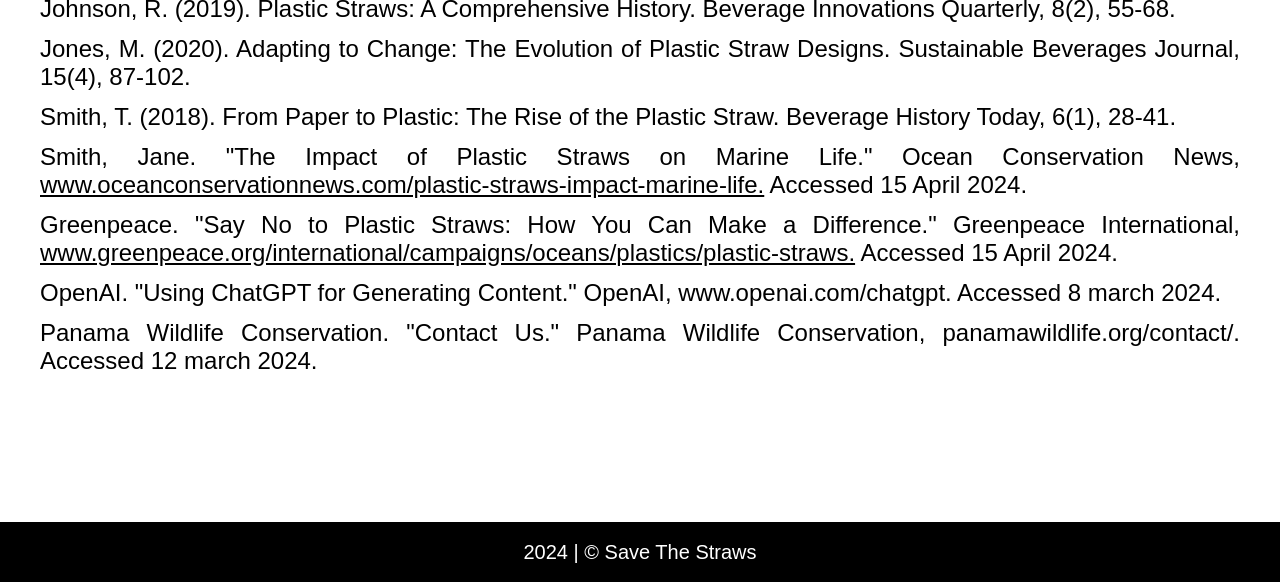
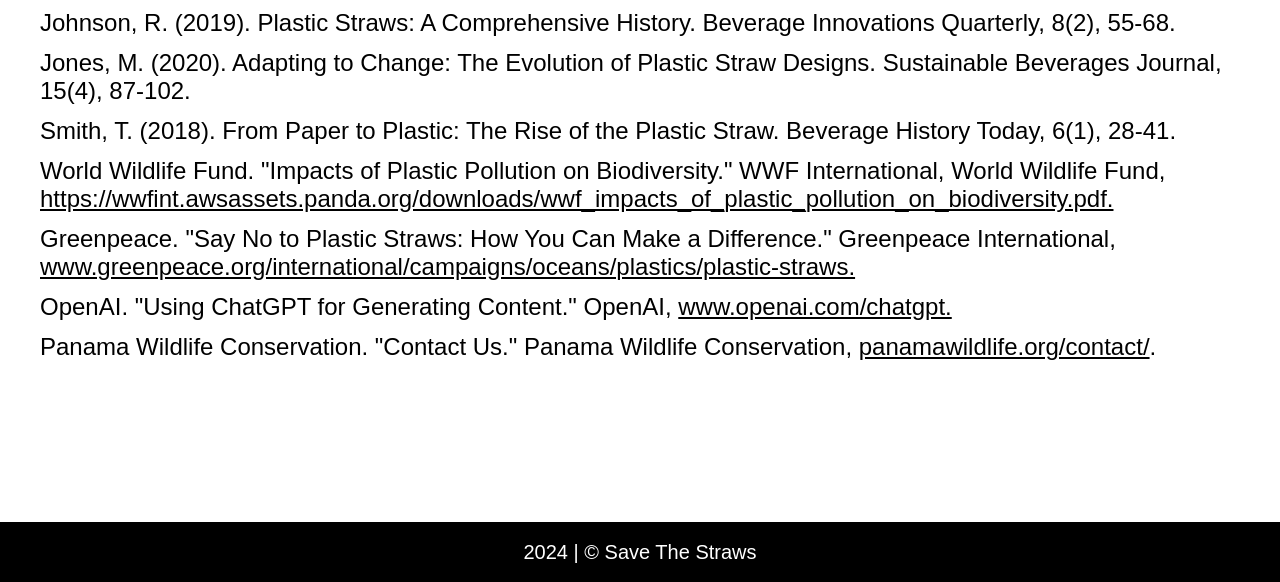
Before and after one commit to ximy97/savestraw, a plain HTML site: page credits.html in a window 1280 px wide. Shown: the part 278-860 px from the top of the page. Drawn offline with Linux system fonts and the light colour scheme; a web font is replaced by a local one.

Commit message:
actualizacion de enlaces y estilos credits

```diff
--- a/credits.html
+++ b/credits.html
@@ -50,19 +50,21 @@
           Smith, T. (2018). From Paper to Plastic: The Rise of the Plastic Straw. Beverage History Today, 6(1), 28-41.
         </p>
         <p class="creditsText">
-          Smith, Jane. "The Impact of Plastic Straws on Marine Life." Ocean Conservation News,
-          <a href="https://www.oceanconservationnews.com/plastic-straws-impact-marine-life." target="_blank">www.oceanconservationnews.com/plastic-straws-impact-marine-life.</a> Accessed 15 April 2024.
+          World Wildlife Fund. "Impacts of Plastic Pollution on Biodiversity." WWF International, World Wildlife Fund,
+          <a href=" https://wwfint.awsassets.panda.org/downloads/wwf_impacts_of_plastic_pollution_on_biodiversity.pdf." target="_blank"> https://wwfint.awsassets.panda.org/downloads/wwf_impacts_of_plastic_pollution_on_biodiversity.pdf.</a>
         </p>
         <p class="creditsText">
           Greenpeace. "Say No to Plastic Straws: How You Can Make a Difference." Greenpeace International,
-          <a href="https://www.greenpeace.org/international/campaigns/oceans/plastics/plastic-straws" target="_blank">www.greenpeace.org/international/campaigns/oceans/plastics/plastic-straws.</a> Accessed 15 April 2024.
+          <a href="https://www.greenpeace.org/international/campaigns/oceans/plastics/plastic-straws" target="_blank">www.greenpeace.org/international/campaigns/oceans/plastics/plastic-straws.</a>
         </p>
         <p class="creditsText">
-          OpenAI. "Using ChatGPT for Generating Content." OpenAI, www.openai.com/chatgpt. Accessed 8 march 2024.
+          OpenAI. "Using ChatGPT for Generating Content." OpenAI,
+          <a href="www.openai.com/chatgpt." target="_blank">www.openai.com/chatgpt.</a>
         </p>
         <p class="creditsText">
-          Panama Wildlife Conservation. "Contact Us." Panama Wildlife Conservation, panamawildlife.org/contact/.
-          Accessed 12 march 2024.
+          Panama Wildlife Conservation. "Contact Us." Panama Wildlife Conservation,
+          <a href="panamawildlife.org/contact/" >panamawildlife.org/contact/</a>.
+
         </p>
       </div>
     </section>
--- a/styles/credits.css
+++ b/styles/credits.css
@@ -31,7 +31,7 @@ h2 {
   font-weight: 300;
   font-family: "oswald", sans-serif;
   width: 100%;
-  text-align: justify;
+  text-align: left;
   margin-bottom: 12px;
 }
 
```
